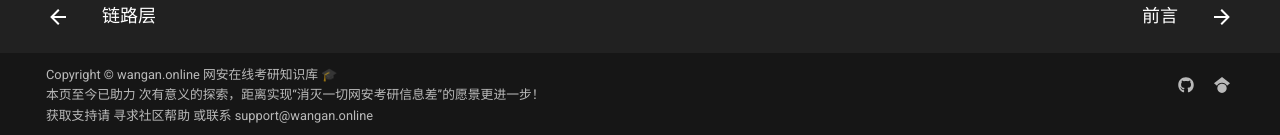
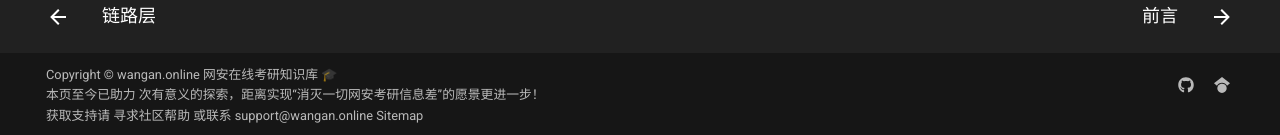
Before and after one commit to mcxiaoxiao/wangan.online, an MkDocs documentation site: the page built from docs/复试/index.md, in a window 1280 px wide. Shown: the part 762-897 px from the top of the page. Built offline with MkDocs 1.6.1 and Material for MkDocs 9.7.7, drawn with Linux system fonts in a browser that asks for light colours; comment, search, counter and statistics services are not loaded.

Commit message:
Update mkdocs.yml

```diff
--- a/mkdocs.yml
+++ b/mkdocs.yml
@@ -212,7 +212,7 @@ theme:
 
 repo_url: https://github.com/mcxiaoxiao/wangan.online
 repo_name: 编辑
-copyright: Copyright &copy; <a href="https://github.com/mcxiaoxiao/wangan.online" target="_blank">wangan.online</a> 网安在线考研知识库 🎓 </br>  <script async src="//busuanzi.ibruce.info/busuanzi/2.3/busuanzi.pure.mini.js"></script> 本页至今已助力 <span id="busuanzi_value_page_pv"></span> 次有意义的探索，距离实现“消灭一切网安考研信息差”的愿景更进一步！ <script async src="https://www.googletagmanager.com/gtag/js?id=G-PXE4WWSR48"></script> <script> window.dataLayer = window.dataLayer || []; function gtag(){dataLayer.push(arguments);} gtag('js', new Date()); gtag('config', 'G-PXE4WWSR48'); </script>   </br> 获取支持请 <a href="https://github.com/mcxiaoxiao/wangan.online/discussions/categories/%E4%BA%A4%E6%B5%81%E9%97%AE%E7%AD%94" target="_blank" rel="noopener noreferrer">寻求社区帮助</a> 或联系 <a href="mailto:support@wangan.online">support@wangan.online</a>
+copyright: Copyright &copy; <a href="https://github.com/mcxiaoxiao/wangan.online" target="_blank">wangan.online</a> 网安在线考研知识库 🎓 </br>  <script async src="//busuanzi.ibruce.info/busuanzi/2.3/busuanzi.pure.mini.js"></script> 本页至今已助力 <span id="busuanzi_value_page_pv"></span> 次有意义的探索，距离实现“消灭一切网安考研信息差”的愿景更进一步！ <script async src="https://www.googletagmanager.com/gtag/js?id=G-PXE4WWSR48"></script> <script> window.dataLayer = window.dataLayer || []; function gtag(){dataLayer.push(arguments);} gtag('js', new Date()); gtag('config', 'G-PXE4WWSR48'); </script>   </br> 获取支持请 <a href="https://github.com/mcxiaoxiao/wangan.online/discussions/categories/%E4%BA%A4%E6%B5%81%E9%97%AE%E7%AD%94" target="_blank" rel="noopener noreferrer">寻求社区帮助</a> 或联系 <a href="mailto:support@wangan.online">support@wangan.online</a> <a href="https://wangan.online/sitemap.xml" target="_blank">Sitemap</a>
 
 
 extra:
```
